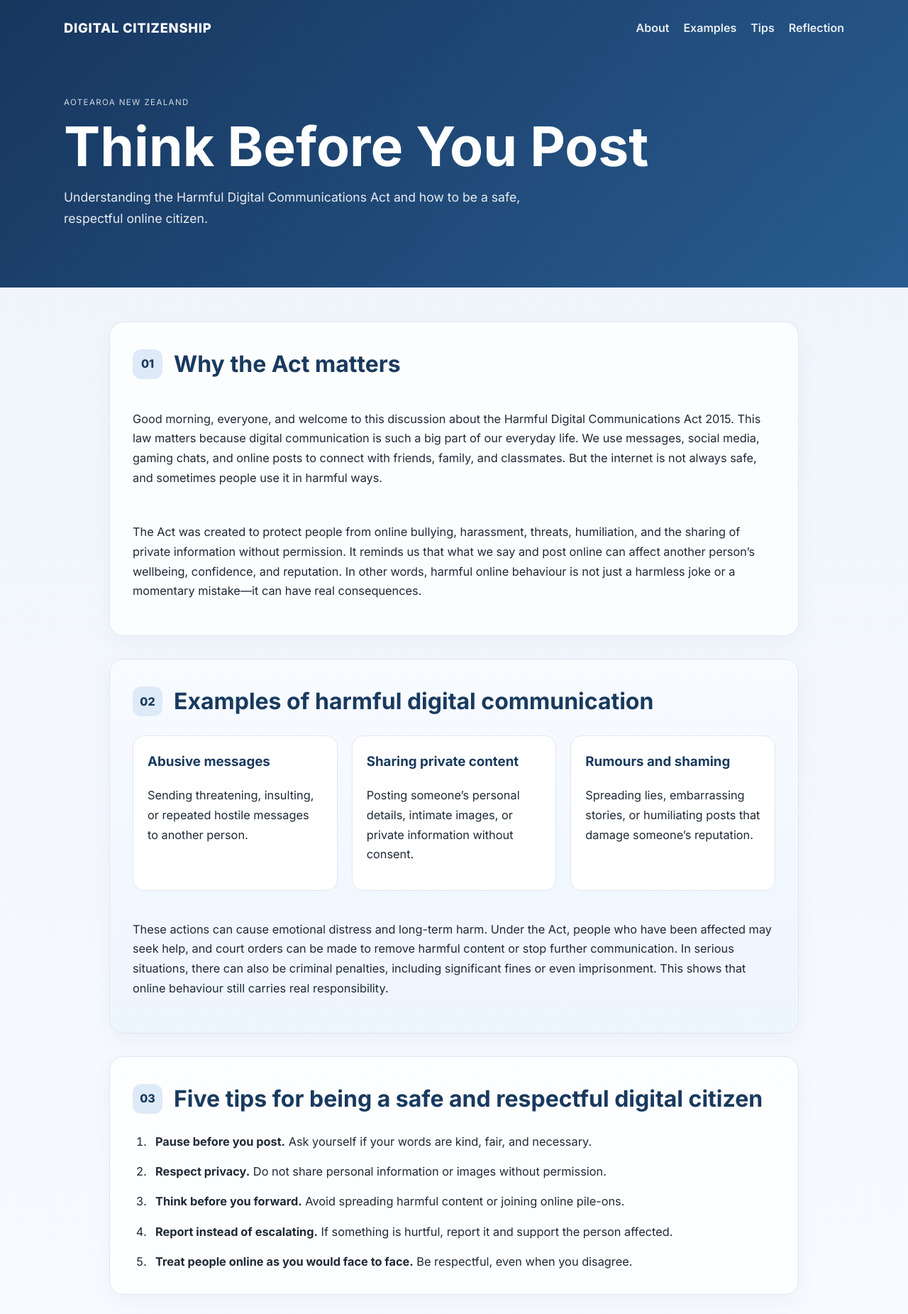
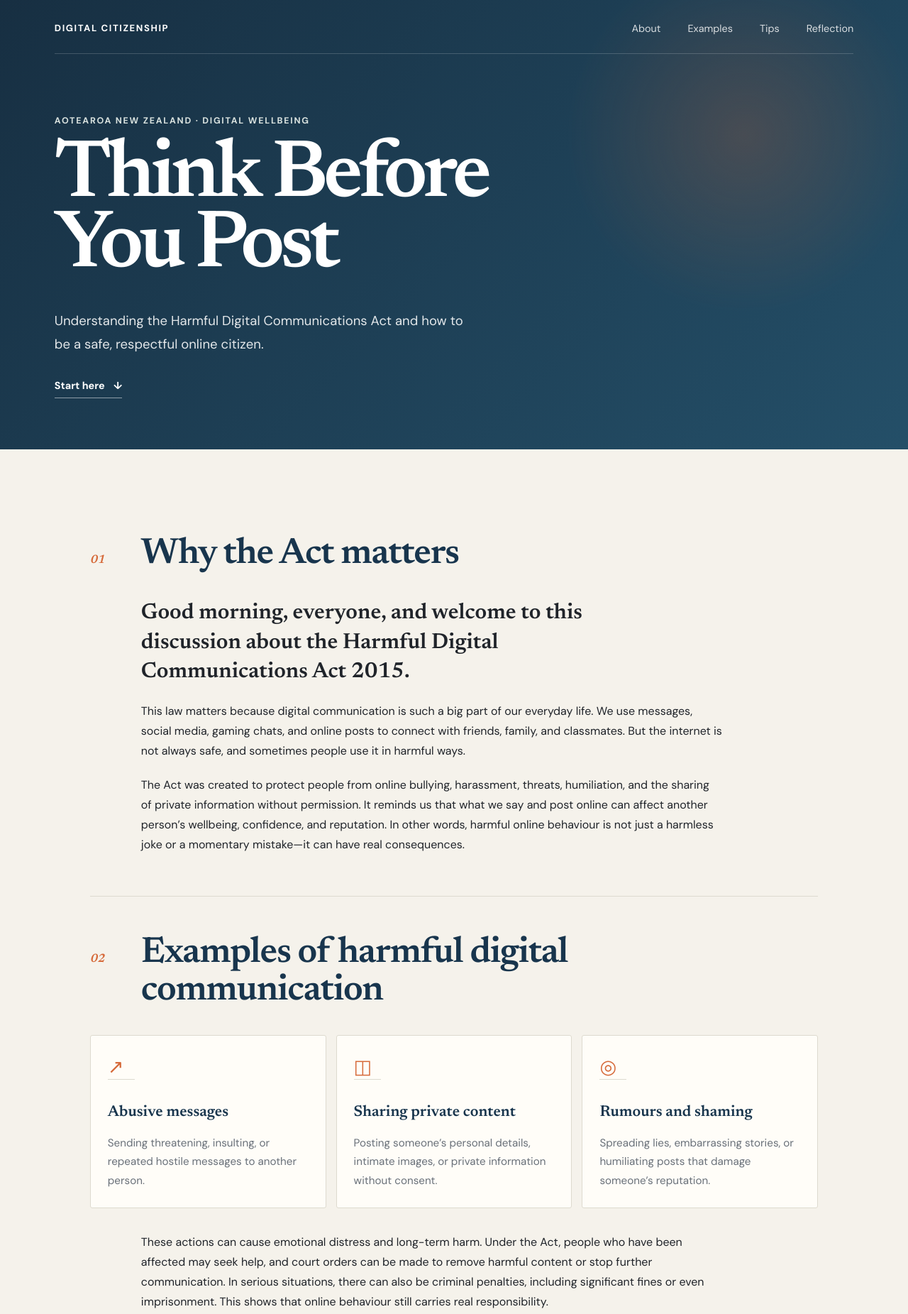
Before and after one commit to Retered/digitalsafety, a plain HTML site: page index.html in a window 1280 px wide. Shown: the top 1851 px of the page at 71% size. Drawn offline with Linux system fonts and the light colour scheme.

Commit message:
Refresh website design and add grey serif sponsor footer

```diff
--- a/index.html
+++ b/index.html
@@ -6,13 +6,13 @@
     <title>Think Before You Post</title>
     <link rel="preconnect" href="https://fonts.googleapis.com" />
     <link rel="preconnect" href="https://fonts.gstatic.com" crossorigin />
-    <link href="https://fonts.googleapis.com/css2?family=Inter:wght@400;500;600;700;800&display=swap" rel="stylesheet" />
+    <link href="https://fonts.googleapis.com/css2?family=DM+Sans:wght@400;500;600;700&family=Newsreader:opsz,wght@6..72,600&display=swap" rel="stylesheet" />
     <link rel="stylesheet" href="styles.css" />
   </head>
   <body>
-    <header class="hero">
-      <nav class="topbar">
-        <div class="brand">Digital Citizenship</div>
+    <header class="hero" id="top">
+      <nav class="topbar" aria-label="Main navigation">
+        <a class="brand" href="#top">Digital Citizenship</a>
         <div class="nav-links">
           <a href="#about">About</a>
           <a href="#examples">Examples</a>
@@ -22,55 +22,55 @@
       </nav>
 
       <div class="hero-content">
-        <p class="eyebrow">Aotearoa New Zealand</p>
-        <h1>Think Before You Post</h1>
+        <p class="eyebrow">Aotearoa New Zealand · Digital wellbeing</p>
+        <h1>Think Before<br />You Post</h1>
         <p class="subtitle">
           Understanding the Harmful Digital Communications Act and how to be a safe,
           respectful online citizen.
         </p>
+        <a class="hero-link" href="#about">Start here <span aria-hidden="true">↓</span></a>
       </div>
     </header>
 
     <main>
       <section id="about" class="section intro">
-        <div class="section-title">
-          <span>01</span>
+        <div class="section-heading">
+          <p class="section-number">01</p>
           <h2>Why the Act matters</h2>
         </div>
         <div class="content-block">
-          <p>
+          <p class="lead">
             Good morning, everyone, and welcome to this discussion about the Harmful
-            Digital Communications Act 2015. This law matters because digital communication
-            is such a big part of our everyday life. We use messages, social media, gaming
-            chats, and online posts to connect with friends, family, and classmates. But the
-            internet is not always safe, and sometimes people use it in harmful ways.
+            Digital Communications Act 2015.
           </p>
           <p>
-            The Act was created to protect people from online bullying, harassment, threats,
-            humiliation, and the sharing of private information without permission. It reminds
-            us that what we say and post online can affect another person’s wellbeing,
-            confidence, and reputation. In other words, harmful online behaviour is not just
-            a harmless joke or a momentary mistake—it can have real consequences.
+            This law matters because digital communication is such a big part of our everyday life. We use messages, social media, gaming chats, and online posts to connect with friends, family, and classmates. But the internet is not always safe, and sometimes people use it in harmful ways.
+          </p>
+          <p>
+            The Act was created to protect people from online bullying, harassment, threats, humiliation, and the sharing of private information without permission. It reminds us that what we say and post online can affect another person’s wellbeing, confidence, and reputation. In other words, harmful online behaviour is not just a harmless joke or a momentary mistake—it can have real consequences.
           </p>
         </div>
       </section>
 
       <section id="examples" class="section highlight">
-        <div class="section-title">
-          <span>02</span>
+        <div class="section-heading">
+          <p class="section-number">02</p>
           <h2>Examples of harmful digital communication</h2>
         </div>
 
         <div class="cards">
           <article class="card">
+            <span class="card-mark" aria-hidden="true">↗</span>
             <h3>Abusive messages</h3>
             <p>Sending threatening, insulting, or repeated hostile messages to another person.</p>
           </article>
           <article class="card">
+            <span class="card-mark" aria-hidden="true">◫</span>
             <h3>Sharing private content</h3>
             <p>Posting someone’s personal details, intimate images, or private information without consent.</p>
           </article>
           <article class="card">
+            <span class="card-mark" aria-hidden="true">◎</span>
             <h3>Rumours and shaming</h3>
             <p>Spreading lies, embarrassing stories, or humiliating posts that damage someone’s reputation.</p>
           </article>
@@ -78,45 +78,41 @@
 
         <div class="content-block">
           <p>
-            These actions can cause emotional distress and long-term harm. Under the Act,
-            people who have been affected may seek help, and court orders can be made to remove
-            harmful content or stop further communication. In serious situations, there can also
-            be criminal penalties, including significant fines or even imprisonment. This shows
-            that online behaviour still carries real responsibility.
+            These actions can cause emotional distress and long-term harm. Under the Act, people who have been affected may seek help, and court orders can be made to remove harmful content or stop further communication. In serious situations, there can also be criminal penalties, including significant fines or even imprisonment. This shows that online behaviour still carries real responsibility.
           </p>
         </div>
       </section>
 
       <section id="tips" class="section tips-section">
-        <div class="section-title">
-          <span>03</span>
-          <h2>Five tips for being a safe and respectful digital citizen</h2>
+        <div class="section-heading">
+          <p class="section-number">03</p>
+          <h2>Five ways to be a safe, respectful digital citizen</h2>
         </div>
 
         <ol class="tips-list">
-          <li><strong>Pause before you post.</strong> Ask yourself if your words are kind, fair, and necessary.</li>
-          <li><strong>Respect privacy.</strong> Do not share personal information or images without permission.</li>
-          <li><strong>Think before you forward.</strong> Avoid spreading harmful content or joining online pile-ons.</li>
-          <li><strong>Report instead of escalating.</strong> If something is hurtful, report it and support the person affected.</li>
-          <li><strong>Treat people online as you would face to face.</strong> Be respectful, even when you disagree.</li>
+          <li><span>01</span><div><strong>Pause before you post.</strong><p>Ask yourself if your words are kind, fair, and necessary.</p></div></li>
+          <li><span>02</span><div><strong>Respect privacy.</strong><p>Do not share personal information or images without permission.</p></div></li>
+          <li><span>03</span><div><strong>Think before you forward.</strong><p>Avoid spreading harmful content or joining online pile-ons.</p></div></li>
+          <li><span>04</span><div><strong>Report instead of escalating.</strong><p>If something is hurtful, report it and support the person affected.</p></div></li>
+          <li><span>05</span><div><strong>Treat people online as you would face to face.</strong><p>Be respectful, even when you disagree.</p></div></li>
         </ol>
       </section>
 
       <section id="reflection" class="section reflection">
-        <div class="section-title">
-          <span>04</span>
+        <div class="section-heading">
+          <p class="section-number">04</p>
           <h2>Personal reflection</h2>
         </div>
         <div class="content-block">
           <p>
-            One thing I could do to improve how I behave online is pause before I reply when I am
-            angry or upset. Sometimes the heat of the moment makes people say things they regret.
-            If I stop, take a breath, and think about the impact of my words, I can choose a calmer,
-            more respectful response. Being a good digital citizen is not about being perfect; it is
-            about being responsible, thoughtful, and aware that every online action affects another human being.
+            One thing I could do to improve how I behave online is pause before I reply when I am angry or upset. Sometimes the heat of the moment makes people say things they regret. If I stop, take a breath, and think about the impact of my words, I can choose a calmer, more respectful response. Being a good digital citizen is not about being perfect; it is about being responsible, thoughtful, and aware that every online action affects another human being.
           </p>
         </div>
       </section>
     </main>
+
+    <footer>
+      <p>SPONSORED BY REVOLUTIONARY RUTHERFORD</p>
+    </footer>
   </body>
 </html>
--- a/styles.css
+++ b/styles.css
@@ -1,191 +1,277 @@
 :root {
-  --bg: #f4f7fb;
-  --panel: #ffffff;
-  --primary: #193a5f;
-  --secondary: #dfeaf8;
-  --accent: #ff9f43;
-  --text: #1f2a37;
-  --muted: #5a6b7d;
-  --border: #dfe7f3;
+  --ink: #20242a;
+  --navy: #18354d;
+  --cream: #f5f2eb;
+  --paper: #fffdf8;
+  --sage: #dce5dc;
+  --orange: #d66a3a;
+  --muted: #697079;
+  --line: #dddacf;
 }
 
-* {
-  box-sizing: border-box;
-}
+* { box-sizing: border-box; }
 
-html {
-  scroll-behavior: smooth;
-}
+html { scroll-behavior: smooth; }
 
 body {
   margin: 0;
-  font-family: "Inter", sans-serif;
-  background: linear-gradient(180deg, #eef4fb 0%, #f9fbff 100%);
-  color: var(--text);
-  line-height: 1.7;
+  font-family: "DM Sans", sans-serif;
+  background: var(--cream);
+  color: var(--ink);
+  line-height: 1.75;
 }
 
 .hero {
-  background: linear-gradient(135deg, #17365e 0%, #285c90 100%);
+  min-height: 620px;
+  padding: 28px clamp(24px, 6vw, 92px) 72px;
   color: white;
-  padding: 1.5rem 5vw 4rem;
+  background:
+    radial-gradient(circle at 82% 30%, rgba(214, 106, 58, 0.22), transparent 22%),
+    linear-gradient(135deg, #172f42 0%, #244f68 100%);
 }
 
 .topbar {
-  max-width: 1100px;
+  max-width: 1180px;
   margin: 0 auto;
   display: flex;
   justify-content: space-between;
   align-items: center;
-  gap: 1rem;
+  padding-bottom: 22px;
+  border-bottom: 1px solid rgba(255,255,255,.18);
 }
 
 .brand {
-  font-size: 1.15rem;
-  font-weight: 800;
-  letter-spacing: 0.04em;
+  color: white;
+  text-decoration: none;
+  font-size: 0.82rem;
+  font-weight: 700;
+  letter-spacing: .12em;
   text-transform: uppercase;
 }
 
-.nav-links {
-  display: flex;
-  flex-wrap: wrap;
-  gap: 1.25rem;
+.nav-links { display: flex; gap: clamp(16px, 3vw, 38px); }
+
+.nav-links a {
+  color: rgba(255,255,255,.82);
+  text-decoration: none;
+  font-size: .9rem;
+  transition: color .2s ease;
 }
 
-.nav-links a {
-  color: rgba(255, 255, 255, 0.9);
-  text-decoration: none;
-  font-weight: 600;
-}
+.nav-links a:hover { color: white; }
 
 .hero-content {
-  max-width: 1100px;
-  margin: 5rem auto 0;
+  max-width: 1180px;
+  margin: 84px auto 0;
 }
 
 .eyebrow {
+  margin: 0 0 18px;
+  color: #d9e2df;
+  font-size: .78rem;
+  font-weight: 700;
+  letter-spacing: .14em;
   text-transform: uppercase;
-  letter-spacing: 0.12em;
-  font-size: 0.72rem;
-  opacity: 0.8;
-  margin-bottom: 0.75rem;
 }
 
 .hero h1 {
+  max-width: 820px;
   margin: 0;
-  font-size: clamp(2.5rem, 6vw, 5rem);
-  line-height: 1.05;
+  font-family: "Newsreader", Georgia, serif;
+  font-size: clamp(4.2rem, 9vw, 7.8rem);
+  font-weight: 600;
+  line-height: .86;
+  letter-spacing: -.055em;
 }
 
 .subtitle {
-  max-width: 700px;
-  font-size: 1.1rem;
-  margin-top: 1rem;
-  color: rgba(255, 255, 255, 0.9);
+  max-width: 590px;
+  margin: 38px 0 28px;
+  color: rgba(255,255,255,.88);
+  font-size: clamp(1rem, 1.5vw, 1.16rem);
+}
+
+.hero-link {
+  display: inline-flex;
+  gap: 12px;
+  align-items: center;
+  color: white;
+  font-size: .9rem;
+  font-weight: 700;
+  text-decoration: none;
+  border-bottom: 1px solid rgba(255,255,255,.5);
+  padding-bottom: 4px;
 }
 
 main {
-  max-width: 1100px;
+  max-width: 1180px;
   margin: 0 auto;
-  padding: 3rem 5vw 5rem;
+  padding: 68px clamp(24px, 6vw, 92px) 92px;
 }
 
 .section {
-  background: rgba(255, 255, 255, 0.8);
-  border: 1px solid var(--border);
-  border-radius: 20px;
-  padding: 2rem;
-  margin-bottom: 2rem;
-  box-shadow: 0 10px 30px rgba(25, 58, 95, 0.04);
+  position: relative;
+  padding: 54px 0 58px;
+  border-bottom: 1px solid var(--line);
 }
 
-.section-title {
-  display: flex;
-  align-items: center;
-  gap: 1rem;
-  margin-bottom: 1.25rem;
+.section-heading {
+  display: grid;
+  grid-template-columns: 72px 1fr;
+  align-items: baseline;
+  margin-bottom: 34px;
 }
 
-.section-title span {
-  display: inline-flex;
-  justify-content: center;
-  align-items: center;
-  width: 42px;
-  height: 42px;
-  border-radius: 12px;
-  background: var(--secondary);
-  color: var(--primary);
-  font-weight: 800;
+.section-number {
+  margin: 0;
+  color: var(--orange);
+  font-family: "Newsreader", Georgia, serif;
+  font-size: 1.05rem;
+  font-style: italic;
 }
 
-.section-title h2 {
+.section-heading h2 {
+  max-width: 760px;
   margin: 0;
-  font-size: clamp(1.6rem, 2.5vw, 2.5rem);
-  color: var(--primary);
+  color: var(--navy);
+  font-family: "Newsreader", Georgia, serif;
+  font-size: clamp(2.1rem, 4vw, 3.5rem);
+  line-height: 1.05;
+  letter-spacing: -.025em;
 }
 
 .content-block {
-  display: grid;
-  gap: 1rem;
+  max-width: 820px;
+  margin-left: 72px;
 }
 
-.content-block p,
-.card p,
-.tips-list li {
-  font-size: 1.02rem;
-  color: var(--text);
-}
+.content-block p { margin: 0 0 20px; }
 
-.highlight {
-  background: linear-gradient(180deg, #f8fbff 0%, #edf5ff 100%);
+.content-block p:last-child { margin-bottom: 0; }
+
+.content-block .lead {
+  max-width: 650px;
+  color: var(--ink);
+  font-family: "Newsreader", Georgia, serif;
+  font-size: clamp(1.45rem, 2.4vw, 2rem);
+  line-height: 1.35;
 }
 
 .cards {
   display: grid;
-  grid-template-columns: repeat(3, minmax(0, 1fr));
-  gap: 1.25rem;
-  margin-bottom: 1.5rem;
+  grid-template-columns: repeat(3, 1fr);
+  gap: 14px;
+  margin: 0 0 34px;
 }
 
 .card {
-  background: white;
-  border: 1px solid var(--border);
-  border-radius: 16px;
-  padding: 1.25rem;
+  min-height: 240px;
+  padding: 24px;
+  background: var(--paper);
+  border: 1px solid var(--line);
+  border-radius: 3px;
+  transition: transform .2s ease, box-shadow .2s ease;
+}
+
+.card:hover {
+  transform: translateY(-4px);
+  box-shadow: 0 12px 24px rgba(32,36,42,.07);
+}
+
+.card-mark {
+  display: block;
+  width: 38px;
+  height: 38px;
+  margin-bottom: 28px;
+  color: var(--orange);
+  font-family: Georgia, serif;
+  font-size: 1.7rem;
+  line-height: 38px;
+  border-bottom: 1px solid var(--line);
 }
 
 .card h3 {
-  margin-top: 0;
-  color: var(--primary);
+  margin: 0 0 10px;
+  color: var(--navy);
+  font-family: "Newsreader", Georgia, serif;
+  font-size: 1.35rem;
 }
+
+.card p { margin: 0; color: var(--muted); font-size: .95rem; }
 
 .tips-list {
   margin: 0;
-  padding-left: 1.5rem;
-  display: grid;
-  gap: 0.9rem;
+  padding: 0;
+  list-style: none;
+  border-top: 1px solid var(--line);
 }
 
 .tips-list li {
-  padding-left: 0.5rem;
+  display: grid;
+  grid-template-columns: 72px 1fr;
+  padding: 22px 0;
+  border-bottom: 1px solid var(--line);
 }
 
+.tips-list li > span {
+  color: var(--orange);
+  font-family: "Newsreader", Georgia, serif;
+  font-size: .95rem;
+  font-style: italic;
+}
+
+.tips-list strong {
+  color: var(--navy);
+  font-family: "Newsreader", Georgia, serif;
+  font-size: 1.25rem;
+}
+
+.tips-list p { display: inline; margin: 0 0 0 8px; color: var(--muted); }
+
 .reflection {
-  background: linear-gradient(135deg, #fff5ee 0%, #fffaf6 100%);
+  margin-top: 20px;
+  padding: 48px;
+  background: var(--sage);
+  border: 0;
+  border-radius: 3px;
+}
+
+.reflection .content-block { max-width: 900px; }
+
+footer {
+  min-height: 110px;
+  display: grid;
+  place-items: center;
+  border-top: 1px solid var(--line);
+}
+
+footer p {
+  margin: 0;
+  color: #777777;
+  font-family: Georgia, "Times New Roman", serif;
+  font-size: .82rem;
+  letter-spacing: .12em;
+  text-align: center;
 }
 
 @media (max-width: 760px) {
-  .topbar {
-    flex-direction: column;
-    align-items: flex-start;
-  }
+  .hero { min-height: 540px; padding: 20px 22px 52px; }
+  .topbar { align-items: flex-start; }
+  .nav-links { max-width: 270px; justify-content: flex-end; flex-wrap: wrap; gap: 8px 16px; }
+  .hero-content { margin-top: 70px; }
+  .hero h1 { font-size: clamp(3.8rem, 17vw, 5.4rem); }
+  main { padding: 38px 22px 60px; }
+  .section-heading { grid-template-columns: 48px 1fr; }
+  .content-block { margin-left: 48px; }
+  .cards { grid-template-columns: 1fr; }
+  .card { min-height: 0; }
+  .tips-list li { grid-template-columns: 48px 1fr; }
+  .tips-list p { display: block; margin: 4px 0 0; }
+  .reflection { margin-left: -22px; margin-right: -22px; padding: 38px 22px; }
+}
 
-  .cards {
-    grid-template-columns: 1fr;
-  }
-
-  .section {
-    padding: 1.5rem 1.1rem;
-  }
+@media (max-width: 480px) {
+  .topbar { gap: 18px; }
+  .brand { white-space: nowrap; }
+  .nav-links a { font-size: .78rem; }
 }
```
